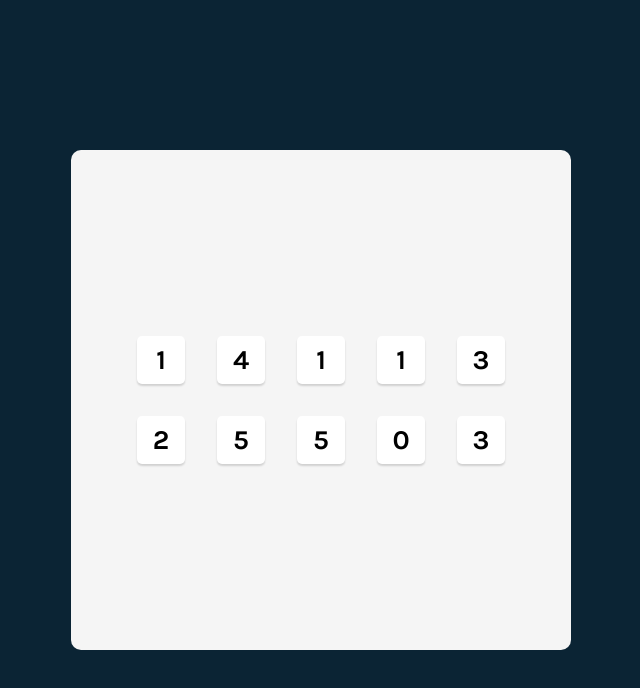
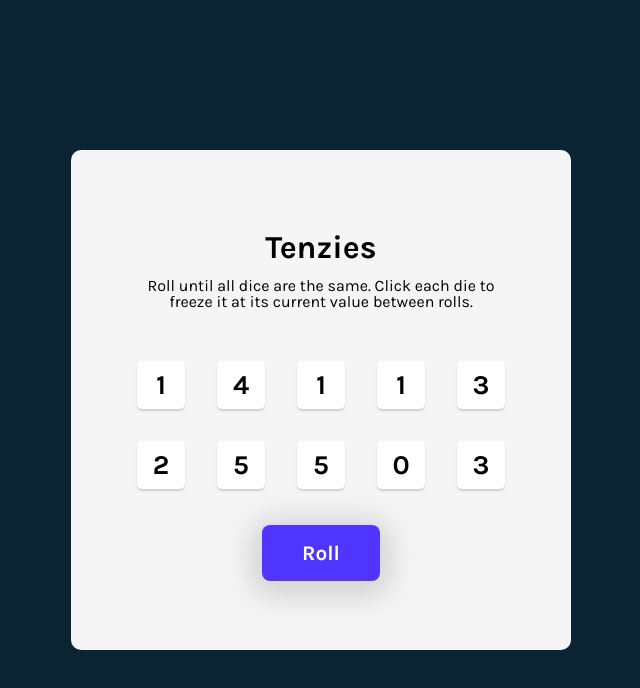
Before and after one commit to dvke/Tenzies-React-, a React (Vite) app: page / in a window 1280 px wide. Shown: the top 688 px of the page, without its empty margins (319-959 px from the left). Built offline with nearby package versions, Linux system fonts and the light colour scheme.

Commit message:
Roll button and description

```diff
--- a/src/App.jsx
+++ b/src/App.jsx
@@ -16,10 +16,24 @@ function App() {
     return <Die value={die} key={index} />;
   });
 
+  function RollDice() {
+    setDice(allNewDice());
+  }
+
   return (
     <>
       <main>
+        <div className="description">
+          <h1>Tenzies</h1>
+          <p>
+            Roll until all dice are the same. Click each die to freeze it at its
+            current value between rolls.
+          </p>
+        </div>
         <div className="dice-container">{diceElements}</div>
+        <button onClick={RollDice} className="roll-btn">
+          Roll
+        </button>
       </main>
     </>
   );
--- a/src/index.css
+++ b/src/index.css
@@ -19,14 +19,21 @@ body {
 
 main {
   display: flex;
+  flex-direction: column;
   width: 500px;
   height: 500px;
   padding: 33.28px 34.56px 33.92px 34.56px;
-  justify-content: center;
   align-items: center;
+  justify-content: space-evenly;
   flex-shrink: 0;
   border-radius: 10px;
   background: #f5f5f5;
+}
+
+.description {
+  text-align: center;
+  line-height: 1rem;
+  padding: 0 2rem;
 }
 
 .die {
@@ -48,3 +55,24 @@ main {
   grid: 1fr 1fr / repeat(5, 1fr);
   gap: 2rem;
 }
+
+.roll-btn {
+  cursor: pointer;
+  font-size: 1.3rem;
+  font-weight: 700;
+  background: #5035ff;
+  color: #ffffff;
+  border: none;
+  padding: 1rem 2.5rem;
+  border-radius: 8px;
+  box-shadow: 0px 5px 30px 10px rgba(0, 0, 0, 0.15);
+  transition: all ease-in-out 400ms;
+}
+
+.roll-btn:hover {
+  transform: scale(1.1);
+}
+
+.roll-btn:active {
+  box-shadow: inset 5px 5px 10px -3px rgba(0, 0, 0, 0.7);
+}
```
